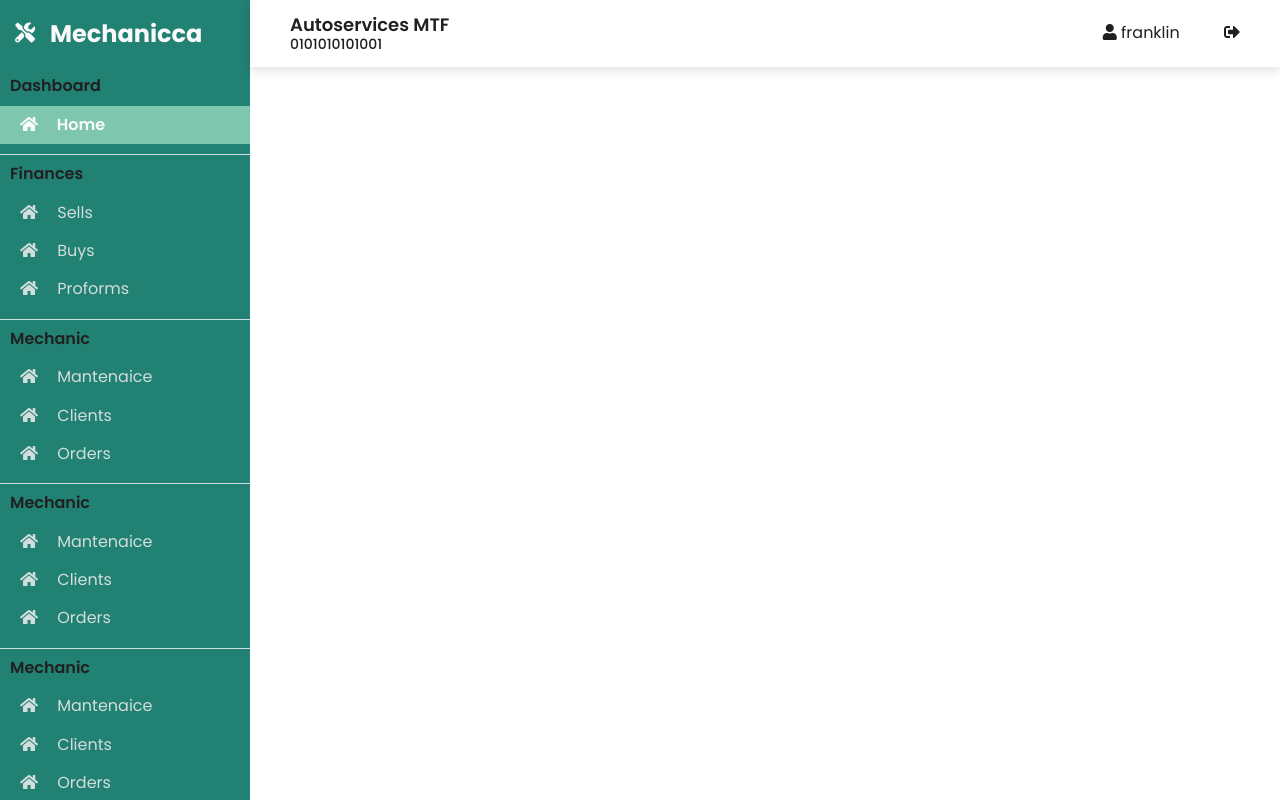
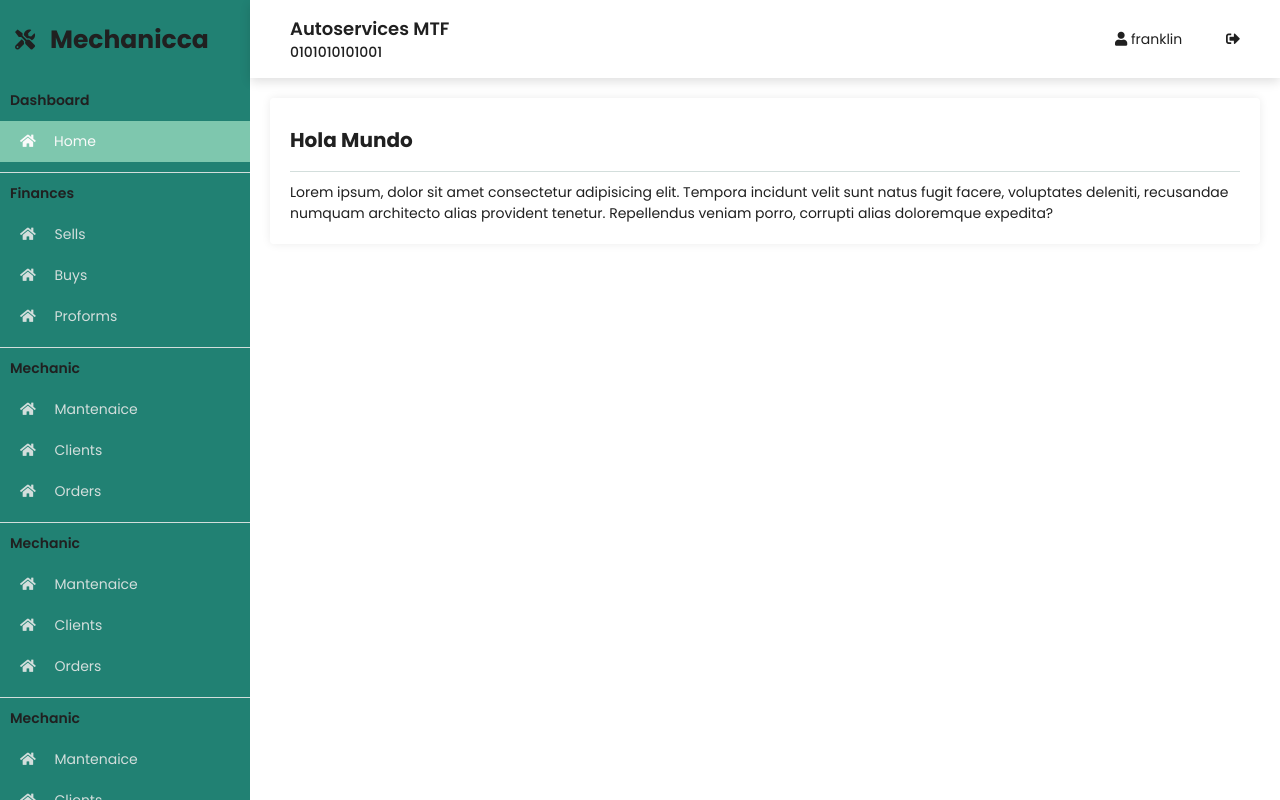
Before and after one commit to FranklinStuar/own-dashboard, a plain HTML site: page index.html in a window 1280 px wide. Drawn offline with Linux system fonts and the light colour scheme.

Commit message:
Files sass created. Added new values for text and panel

```diff
--- /dev/null
+++ b/assets/sass/_fonts.scss
@@ -0,0 +1,12 @@
+p,span,div,li{
+    @include font($font-size-text,400) ;
+}
+h1{
+    @include font($font-size-primary,400) ;
+}
+h2{
+    @include font($font-size-secundary,700) ;
+}
+.btn{
+    @include font($font-size-text,500) ;
+}
--- /dev/null
+++ b/assets/sass/_mixins.scss
@@ -0,0 +1,12 @@
+@mixin font ($font-size,$font-weight,
+$text-decoration:none,$text-align:start,
+$line-height:normal,$letter-spacing:normal,
+$text-transform:none) {
+    font-size: $font-size;
+    font-weight: $font-weight;
+    text-decoration: $text-decoration;
+    text-align: $text-align;
+    line-height: $line-height;
+    letter-spacing: $letter-spacing;
+    text-transform: $text-transform;
+}
--- /dev/null
+++ b/assets/sass/_sidebar.scss
@@ -0,0 +1,71 @@
+.sidebar{
+    width: $sidebaropen;
+    height: 100vh;
+    background-color: $primary-color;
+    overflow-y: auto;
+    position: fixed;
+    &::-webkit-scrollbar{
+        background-color: $secundary-color;
+        width: 8px;
+        border-left: 1px solid $secundary-color;
+    }
+    &::-webkit-scrollbar-thumb{
+        background-color: $primary-color;
+        border: 1px solid $tertiary-color;
+        border-radius: 50px;
+    }
+    & a{
+        text-decoration: none;
+    }
+    & .logo{
+
+        & a{
+            color: $dark-color;
+            position: relative;
+            display: block;
+            width: 100%;
+            display: flex;
+            align-items: center;
+        }
+        & a .icon{
+            padding: 5px 15px;
+            font-size: 20px;
+        }
+        & a .title *{
+            font-size: 25px;
+        }
+    }
+}
+nav ul{
+    list-style: none;
+    padding: 0;
+    margin: 0;
+    & li.title{
+        font-weight: 600;
+        padding: 10px 10px;
+    }
+    & li.separator{
+        padding-top: 10px;
+        border-bottom: 1px solid $tertiary-color;
+    }
+    & a{
+        position: relative;
+        display: block;
+        padding: 10px 20px;
+        transition: 0.3s;
+        color: $tertiary-color;
+    }
+    & a:hover{
+        background-color: $secundary-color;
+        font-weight: 600;
+    }
+    & li.active a,
+    & a:hover{
+        background-color: $secundary-color;
+        color: $light-color;
+        font-weight: 600;
+    }
+    & a .icon{
+        padding-right: 15px;
+    }
+}
--- /dev/null
+++ b/assets/sass/_topbar.scss
@@ -0,0 +1,35 @@
+
+.topbar{
+    width: 100%;
+    box-shadow: 0 4px 10px 0 rgba(0, 0, 0, .12);
+    display: flex;
+    justify-content: space-between;
+    align-items: center;
+    padding: 5px 20px;
+    & a{
+        background-color: transparent;
+        border: none;
+        outline: none;
+        text-align: start;
+        padding: 10px 20px;
+        border-radius: 8px;
+        cursor: pointer;
+        text-decoration: none;
+        color: $dark-color;
+    }
+    & a:hover{
+        background: $secundary-color;
+    }
+    & .business a{
+        display: block;
+    }
+    & .business a span{
+        display: block;
+        font-size: 18px;
+        font-weight: 600;
+    }
+    & .business a .identification{
+        font-size: 14px;
+        font-weight: 500;
+    }
+}
--- /dev/null
+++ b/assets/sass/_variables.scss
@@ -0,0 +1,29 @@
+$primary-color:#218173;
+$secundary-color:#7ec7ae;
+$tertiary-color:#d3dedc;
+$fourtiary-color:#98bbd6;
+$fivetiary-color:#487b94;
+$accent-color:#218173;
+$error-color:#C61818;
+$white:#fff;
+$black:#000;
+$dark-color:#202020;
+$light-color:#fafafa;
+$sidebaropen:250px;
+$sidebar-compact:50px;
+// font size
+$font-size-text:14px;
+$font-size-text-md:14px;
+$font-size-text-sm:14px;
+
+$font-size-primary:22px;
+$font-size-primary-md:22px;
+$font-size-primary-sm:22px;
+
+$font-size-secundary:20px;
+$font-size-secundary-md:20px;
+$font-size-secundary-sm:20px;
+
+$font-size-accent:14px;
+$font-size-accent-md:14px;
+$font-size-accent-sm:14px;
--- a/assets/sass/index.scss
+++ b/assets/sass/index.scss
@@ -1,19 +1,7 @@
 @import url('https://fonts.googleapis.com/css2?family=Poppins:wght@300;400;500;600;700;800;900&display=swap');
 
-$primary-color:#218173;
-$secundary-color:#7ec7ae;
-$tertiary-color:#d3dedc;
-$fourtiary-color:#98bbd6;
-$fivetiary-color:#487b94;
-$accent-color:#218173;
-$error-color:#C61818;
-$white:#fff;
-$black:#000;
-$dark-color:#202020;
-$light-color:#fafafa;
-$sidebaropen:250px;
-$sidebar-compact:50px;
-
+@import "variables";
+@import "mixins";
 body{
     font-family: 'Poppins', sans-serif;
     color: $dark-color;
@@ -22,74 +10,10 @@ body{
 body, div{
     box-sizing: border-box;
 }
-.sidebar{
-    width: $sidebaropen;
-    height: 100vh;
-    background-color: $primary-color;
-    overflow-y: auto;
-    position: fixed;
-    &::-webkit-scrollbar{
-        background-color: $secundary-color;
-        width: 8px;
-        border-left: 1px solid $secundary-color;
-    }
-    &::-webkit-scrollbar-thumb{
-        background-color: $primary-color;
-        border: 1px solid $tertiary-color;
-        border-radius: 50px;
-    }
-    & a{
-        text-decoration: none;
-    }
-    & .logo{
 
-        & a{
-            color: $light-color;
-            position: relative;
-            display: block;
-            width: 100%;
-            display: flex;
-            align-items: center;
-        }
-        & a .icon{
-            padding: 5px 15px;
-            font-size: 20px;
-        }
-    }
-    & nav ul{
-        list-style: none;
-        padding: 0;
-        margin: 0;
-    }
-    & nav ul li.title{
-        font-weight: 600;
-        padding: 10px 10px;
-    }
-    & nav ul li.separator{
-        padding-top: 10px;
-        border-bottom: 1px solid $tertiary-color;
-    }
-    & nav ul a{
-        position: relative;
-        display: block;
-        padding: 10px 20px;
-        transition: 0.3s;
-        color: $tertiary-color;
-    }
-    & nav ul a:hover{
-        background-color: $secundary-color;
-        font-weight: 600;
-    }
-    & nav ul li.active a,
-    & nav ul a:hover{
-        background-color: $secundary-color;
-        color: $light-color;
-        font-weight: 600;
-    }
-    & nav ul a .icon{
-        padding-right: 15px;
-    }
-}
+@import "fonts";
+@import "sidebar";
+
 /*main*/
 .main{
     position: relative;
@@ -98,37 +22,19 @@ body, div{
     background-color: $white;
     width: calc(100% - #{$sidebaropen});
 }
-.main .topbar{
-    width: 100%;
-    box-shadow: 0 4px 10px 0 rgba(0, 0, 0, .12);
-    display: flex;
-    justify-content: space-between;
-    align-items: center;
-    padding: 5px 20px;
+@import "topbar";
+.container{
+    padding: 20px;
 }
-.topbar a{
-    background-color: transparent;
-    border: none;
-    outline: none;
-    text-align: start;
+.panel{
+    display: block;
+    border-radius: 4px;
+    box-shadow: 0 0 10px rgba(0,0,0,0.08);
     padding: 10px 20px;
-    border-radius: 8px;
-    cursor: pointer;
-    text-decoration: none;
-    color: $dark-color;
+    &-header{
+        border-bottom: 1px solid $tertiary-color;
+    }
+    &-body{
+        padding: 10px 0;
+    }
 }
-.topbar .business a{
-    display: block;
-}
-.topbar a:hover{
-    background: $tertiary-color;
-}
-.topbar .business a span{
-    display: block;
-    font-size: 18px;
-    font-weight: 600;
-}
-.topbar .business a .identification{
-    font-size: 14px;
-    font-weight: 500;
-}
--- a/index.html
+++ b/index.html
@@ -130,6 +130,12 @@
                 </div>
             </div>
         </div>
+        <div class="container">
+            <div class="panel">
+                <div class="panel-header"><h2>Hola Mundo</h2></div>
+                <div class="panel-body">Lorem ipsum, dolor sit amet consectetur adipisicing elit. Tempora incidunt velit sunt natus fugit facere, voluptates deleniti, recusandae numquam architecto alias provident tenetur. Repellendus veniam porro, corrupti alias doloremque expedita?</div>
+            </div>
+        </div>
     </div>
 </body>
 </html>
```
Also changed, not shown: assets/css/index.css, 1 other file.
